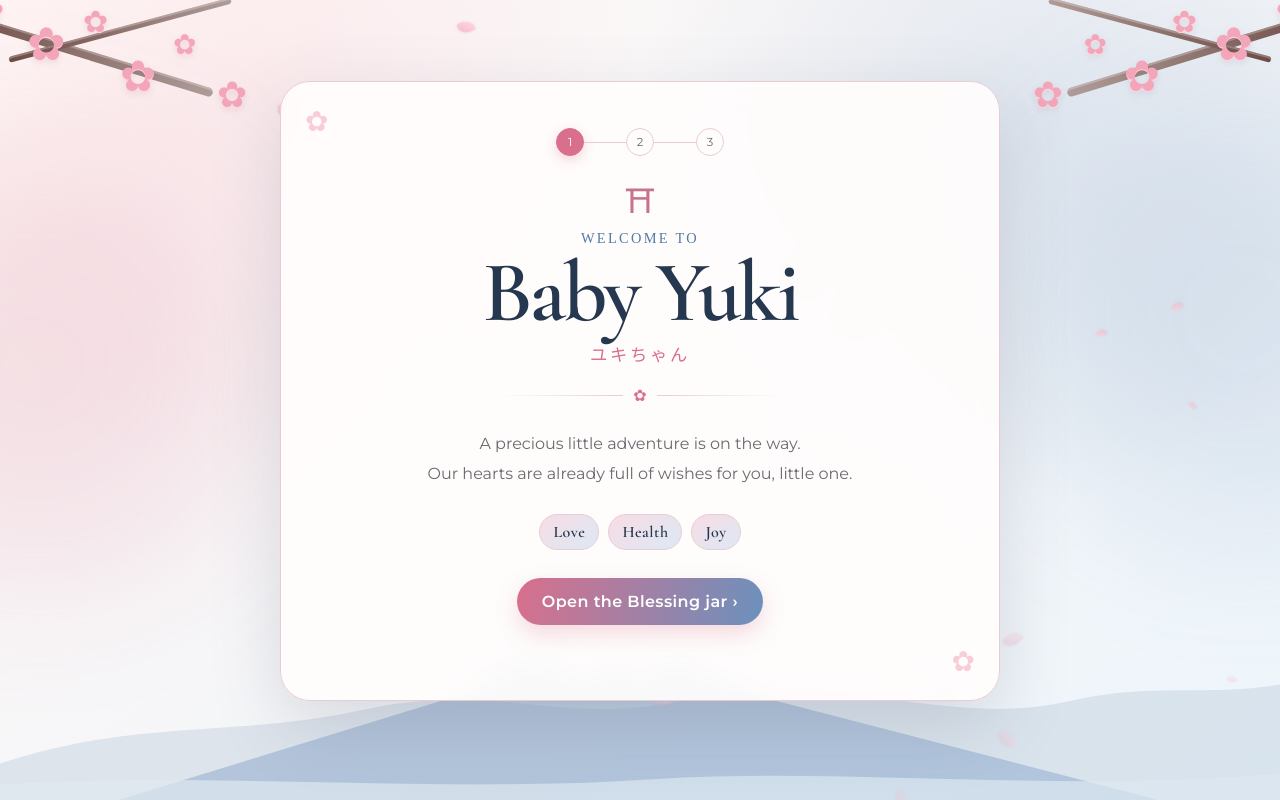
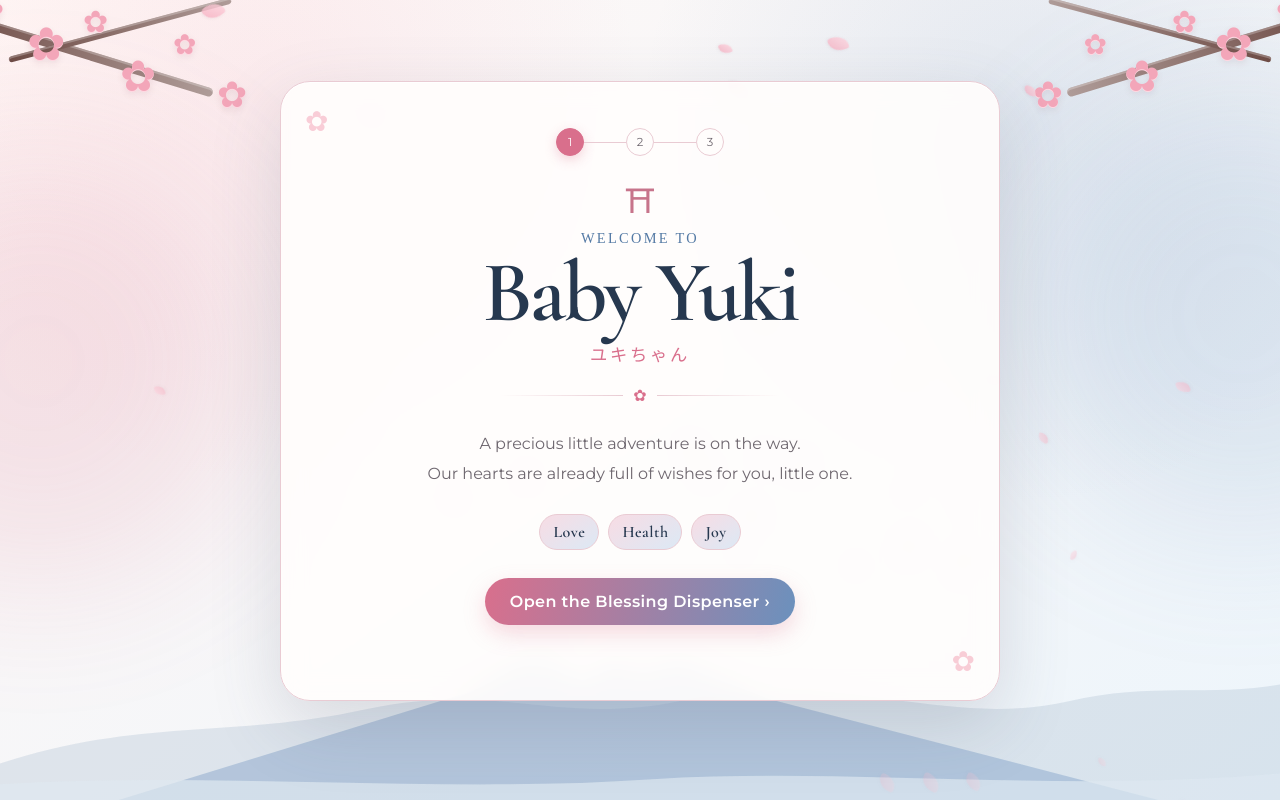
Before and after one commit to bhavanakn31-art/Baby-Yuki, a plain HTML site: page index.html in a window 1280 px wide. Drawn offline with nearby package versions, Linux system fonts and the light colour scheme.

Commit message:
Update index.html

```diff
--- a/index.html
+++ b/index.html
@@ -33,9 +33,6 @@
         <span class="blossom b6">✿</span>
     </div>
 
-    <div class="sakura-container" id="sakura" aria-hidden="true"></div>
-    <div class="celebration-layer" id="celebrationLayer" aria-hidden="true"></div>
-
     <main class="card" aria-label="Yuki-chan blessing dispenser">
         <div class="screen-progress" aria-label="Three blessing pages">
             <span class="progress-dot active" data-page="1">1</span>
@@ -65,7 +62,7 @@
             </div>
 
             <button class="btn btn-primary" type="button" onclick="goToScreen(2)">
-                Open the Blessing jar <span aria-hidden="true">›</span>
+                Open the Blessing Dispenser <span aria-hidden="true">›</span>
             </button>
         </section>
 
@@ -74,10 +71,10 @@
             <span class="eyebrow">祝福 · Shukufuku</span>
             <h2 id="blessingsTitle">Blessings for Yuki-chan</h2>
             <p class="intro-copy">
-                Draw three blessings for the little one!
+                Draw three blessings for the little one. Each wish is chosen at random and will be saved for the final page.
             </p>
 
-           <!--  <div class="draw-counter" id="drawCounter">0 of 3 blessings collected</div> -->
+            <div class="draw-counter" id="drawCounter">0 of 3 blessings collected</div>
 
             <div class="blessing-dispenser">
                 <div class="dispenser-top" aria-hidden="true">
@@ -87,7 +84,7 @@
                 <div class="blessing-card idle" id="blessingCard" aria-live="polite">
                     <div class="blessing-symbol" id="blessingSymbol" aria-hidden="true">✦</div>
                     <div class="blessing-category" id="blessingCategory">Your blessing awaits</div>
-
+                    <h3 id="blessingName">Tap the button below</h3>
                     <p id="blessingText">A wish of love, health, happiness, and possibility is waiting to be discovered.</p>
                 </div>
 
@@ -115,7 +112,7 @@
             <div class="ornament" aria-hidden="true"><span></span>✿<span></span></div>
 
             <p class="final-intro">
-                You are already so loved, celebrated, and wrapped in warm wishes before we even meet you.
+                You are already so loved, so celebrated, and surrounded by beautiful hopes before we even meet you.
             </p>
 
             <div class="final-blessings" id="finalBlessings" aria-live="polite"></div>
@@ -141,6 +138,11 @@
             <path class="shore" d="M0 235 C170 219, 340 247, 510 229 C660 214, 825 246, 1000 222 L1000 260 L0 260 Z"></path>
         </svg>
     </div>
+
+    <!-- Foreground animation layers are intentionally placed AFTER all scene/content markup.
+         This avoids iOS/Safari compositing the falling petals behind translucent panels. -->
+    <div class="sakura-container" id="sakura" aria-hidden="true"></div>
+    <div class="celebration-layer" id="celebrationLayer" aria-hidden="true"></div>
 
     <script>
         const blessings = [
@@ -303,18 +305,26 @@
 
         function createPetals() {
             const sakuraContainer = document.getElementById('sakura');
-            const petalCount = 22;
+            const petalCount = 38;
 
             for (let i = 0; i < petalCount; i++) {
                 const petal = document.createElement('span');
                 petal.className = 'petal';
-                const size = Math.random() * 9 + 7;
+                const size = Math.random() * 10 + 7;
                 petal.style.width = `${size}px`;
                 petal.style.height = `${size * 1.25}px`;
-                petal.style.left = `${Math.random() * 100}%`;
-                petal.style.animationDuration = `${Math.random() * 7 + 7}s`;
+
+                // Keep most petals in the central mobile content lane so they visibly
+                // pass over the blessing description panel, while some still frame the edges.
+                const centralLane = i < Math.round(petalCount * 0.72);
+                const left = centralLane
+                    ? 12 + Math.random() * 76
+                    : Math.random() * 100;
+                petal.style.left = `${left}%`;
+
+                petal.style.animationDuration = `${Math.random() * 6 + 6.5}s`;
                 petal.style.animationDelay = `${Math.random() * -12}s`;
-                petal.style.setProperty('--drift', `${Math.random() * 120 - 60}px`);
+                petal.style.setProperty('--drift', `${Math.random() * 110 - 55}px`);
                 sakuraContainer.appendChild(petal);
             }
         }
```
